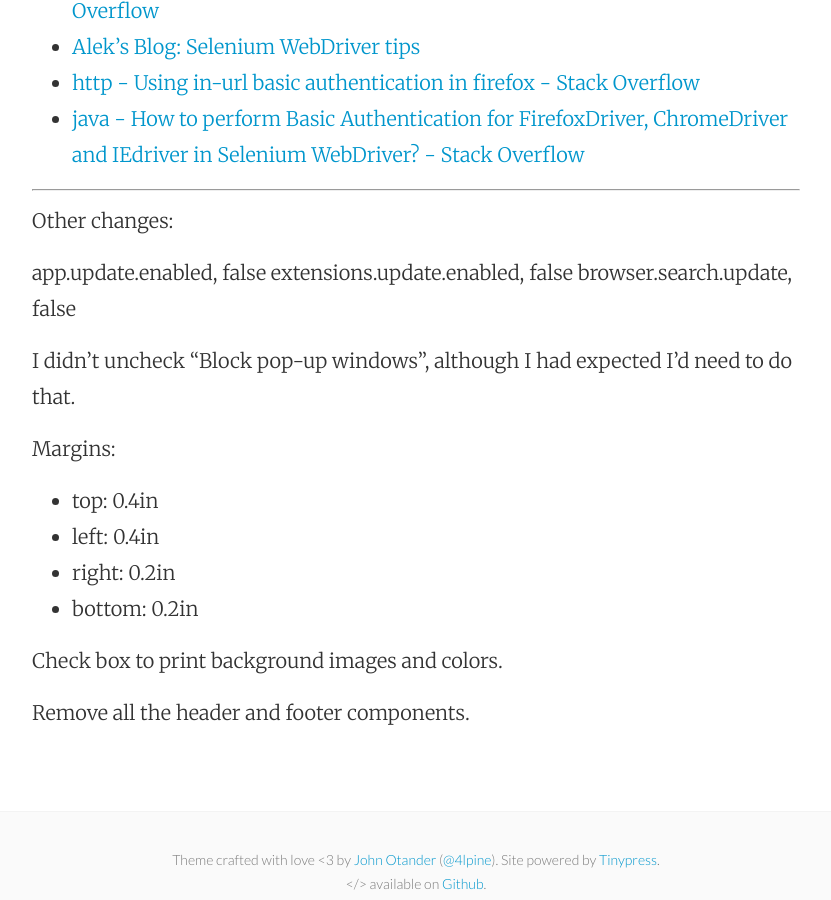
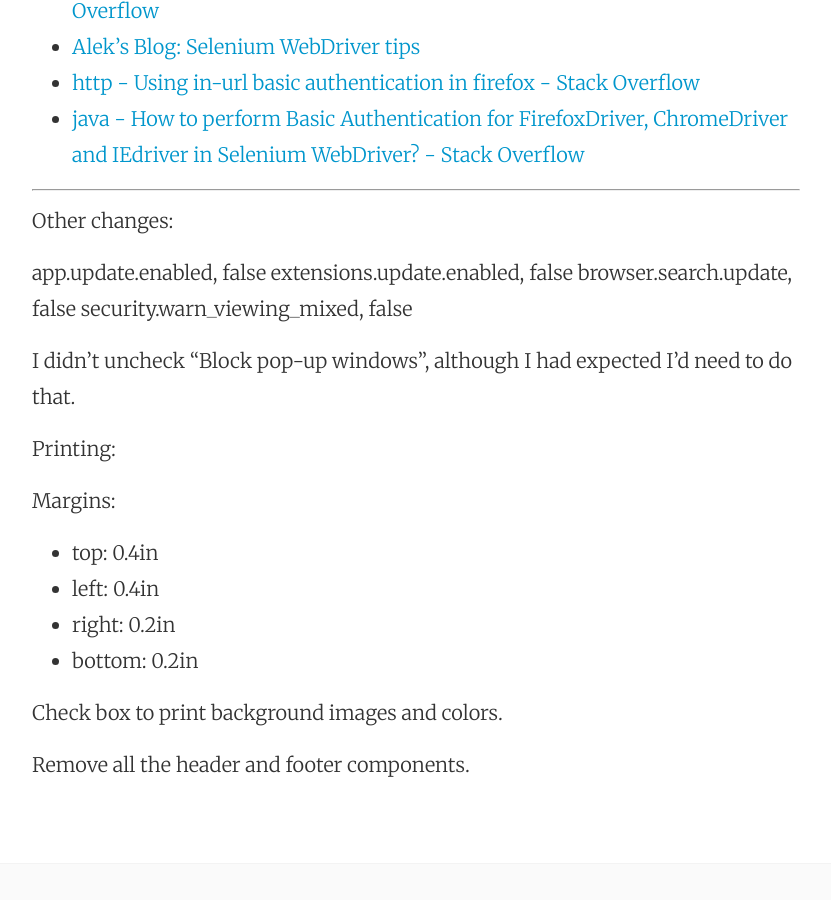
Before and after one commit to mattymaloney/mattymaloney.github.io, a Jekyll site: the page built from _posts/2016-03-12-silently-printing-packing-slips.md, in a window 1280 px wide and 900 px high, scrolled down 1032 px. Shown: the whole window, without its empty margins (224-1055 px from the left). Built offline with Jekyll 4.4.1, drawn with Linux system fonts in a browser that asks for light colours.

Commit message:
Created 2016-03-12-silently-printing-packing-slips.md

```diff
--- a/_posts/2016-03-12-silently-printing-packing-slips.md
+++ b/_posts/2016-03-12-silently-printing-packing-slips.md
@@ -34,8 +34,11 @@
 app.update.enabled, false
 extensions.update.enabled, false
 browser.search.update, false
+security.warn_viewing_mixed, false
 
 I didn't uncheck "Block pop-up windows", although I had expected I'd need to do that.
+
+Printing:
 
 Margins:
 
```
